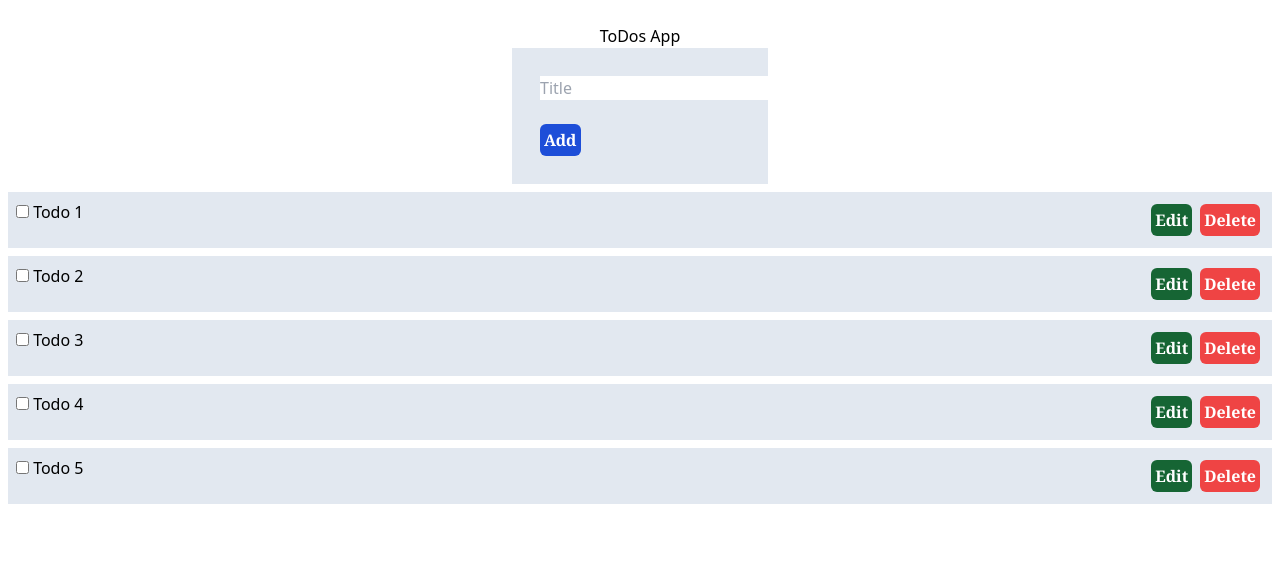
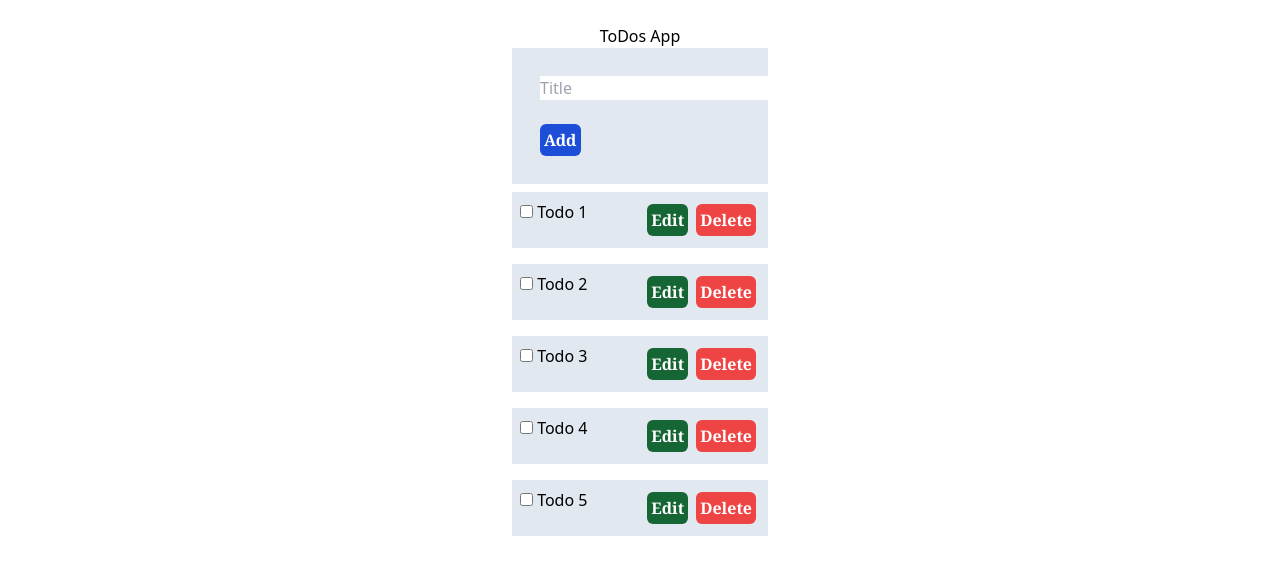
Before and after one commit to Priyanka-gade/crud-using-vue-js, a Vue app: page / in a window 1280 px wide. Shown: the top 574 px of the page. Built offline with nearby package versions, Linux system fonts and the light colour scheme.

Commit message:
todo app

```diff
--- a/src/components/TodoItem.vue
+++ b/src/components/TodoItem.vue
@@ -1,6 +1,6 @@
 <template>
-    <div class="grid justify-items-left m-2 p-2 bg-slate-200">
-        <div>
+    <div class="flex flex-col items-center ">
+        <div class="m-2 p-2 bg-slate-200 w-64 ">
             <!-- class="line-through" v-bind:class="{'is-complete':items.completed}" -->
             <p>
                 <input type="checkbox" />
```
Also changed, not shown: src/components/AddToDo.vue (+0 -11 lines).
